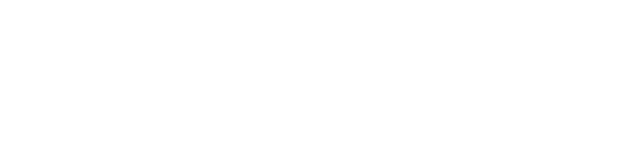
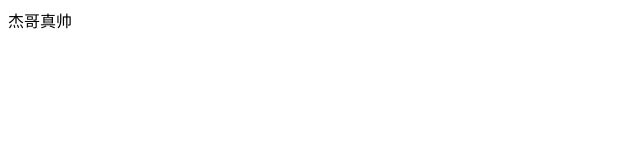
Before and after one commit to BiLiuHanChun/juesehuhuan, a plain HTML site: page 理解消抖.html in a window 1280 px wide. Shown: the whole page, without its empty margins (0-640 px from the left). Drawn offline with Linux system fonts and the light colour scheme.

Commit message:
a程序员的第二次提交

```diff
--- a/理解消抖.html
+++ b/理解消抖.html
@@ -12,6 +12,7 @@
     </style>
 </head>
 <body>
+    杰哥真帅
     <script>
         var timer = null
         window.onscroll = function(){
```
